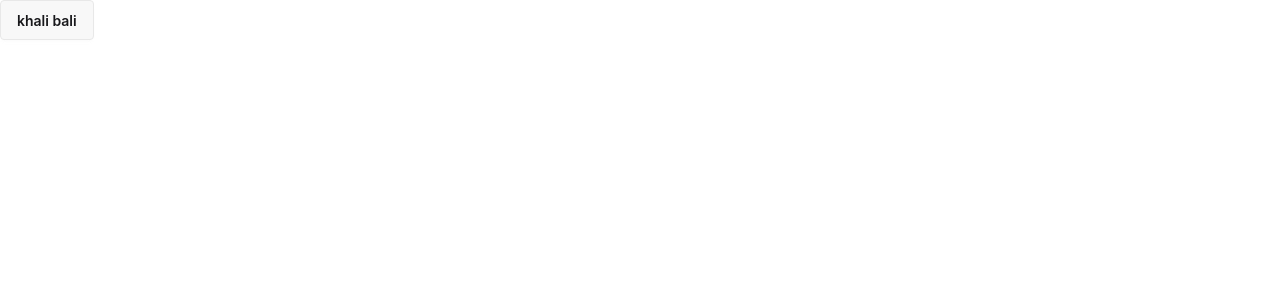
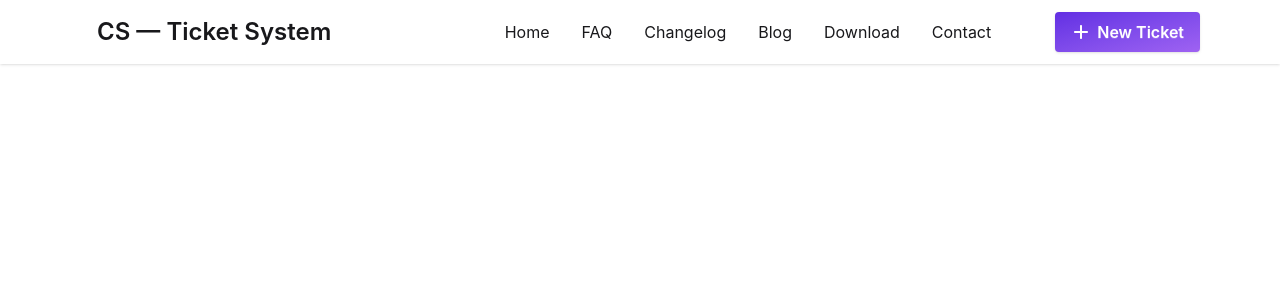
Before and after one commit to Big-Smokkee/Customer-Support, a React (Vite) app: page / in a window 1280 px wide. Shown: the top 300 px of the page. Built offline with nearby package versions, Linux system fonts and the light colour scheme.

Commit message:
feat: add navbar for the project

```diff
--- a/package.json
+++ b/package.json
@@ -10,6 +10,8 @@
     "preview": "vite preview"
   },
   "dependencies": {
+    "@fortawesome/free-solid-svg-icons": "^7.2.0",
+    "@fortawesome/react-fontawesome": "^3.3.0",
     "@tailwindcss/vite": "^4.2.2",
     "react": "^19.2.4",
     "react-dom": "^19.2.4",
--- a/src/App.jsx
+++ b/src/App.jsx
@@ -1,11 +1,12 @@
 import './App.css'
+import Navbar from './components/Navbar/Navbar'
 
 function App() {
 
   return (
     <>
       <main data-theme="light" className='inter'>
-        <h2 className='btn'>khali bali</h2>
+        <Navbar></Navbar>
       </main>
     </>
   )
--- /dev/null
+++ b/src/components/Navbar/Navbar.jsx
@@ -0,0 +1,52 @@
+import React from 'react';
+import { FontAwesomeIcon } from "@fortawesome/react-fontawesome";
+import { faPlus } from "@fortawesome/free-solid-svg-icons";
+
+const Navbar = () => {
+    return (
+        <div>
+            <div className="navbar bg-base-100 shadow-sm px-6 md:px-20 ">
+                <div className="navbar-start">
+                    <a className="btn btn-ghost text-[16px] md:text-2xl">CS — Ticket System</a>
+                </div>
+
+
+                <div className="navbar-end  gap-8 text-[16px]">
+                    <div className='gap-8 hidden md:flex '>
+                        <a href="">Home</a>
+                        <a href="">FAQ</a>
+                        <a href="">Changelog</a>
+                        <a href="">Blog</a>
+                        <a href="">Download</a>
+                        <a href="">Contact</a>
+                    </div>
+                    <div className="dropdown">
+                        <div tabIndex={0} role="button" className="btn btn-ghost lg:hidden">
+                            <svg xmlns="http://www.w3.org/2000/svg" className="h-5 w-5" fill="none" viewBox="0 0 24 24" stroke="currentColor"> <path strokeLinecap="round" strokeLinejoin="round" strokeWidth="2" d="M4 6h16M4 12h8m-8 6h16" /> </svg>
+                        </div>
+                        <ul
+                            tabIndex="-1"
+                            className="menu menu-sm dropdown-content bg-base-100 rounded-box z-1 mt-3 w-52 p-2 shadow">
+                            <li>
+                                <ul className="p-2">
+                                    <li><a href="">Home</a></li>
+                                    <li><a href="">FAQ</a></li>
+                                    <li><a href="">Changelog</a></li>
+                                    <li><a href="">Blog</a></li>
+                                    <li><a href="">Download</a></li>
+                                    <li><a href="">Contact</a></li>
+                                </ul>
+                            </li>
+                        </ul>
+                    </div>
+                    <a className="btn btn-primary text-white font-semibold
+  bg-linear-to-br from-[#632EE3] to-[#9F62F2] border-none
+   shadow-sm hover:opacity-90 transition text-[12px] md:text-[16px]"><span><FontAwesomeIcon icon={faPlus} /></span>New Ticket</a>
+                </div>
+
+            </div>
+        </div>
+    );
+};
+
+export default Navbar;
```
Also changed, not shown: 1 other file (tests, documents, lock files or other folders).
